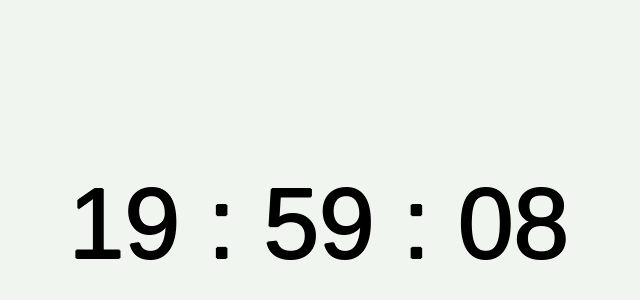
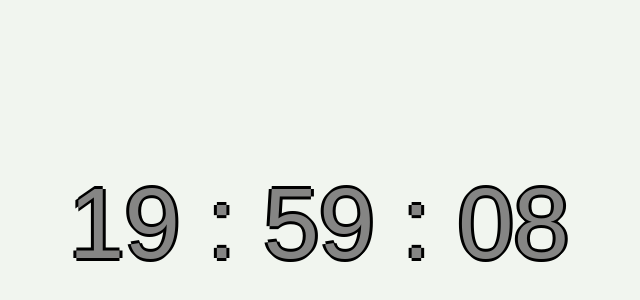
Before and after one commit to evelynweston/colorClock, a plain HTML site: page index.html in a window 1280 px wide. Shown: the part 184-484 px from the top of the page, without its empty margins (321-961 px from the left). Drawn offline with Linux system fonts and the light colour scheme; a web font is replaced by a local one.

Commit message:
Update index.html

```diff
--- a/index.html
+++ b/index.html
@@ -31,7 +31,8 @@ html, body {
   top: 50%;
   font-family: 'Marvel', sans-serif;
   margin-top: -50px;
-  text-shadow: -1px 0 black, 0 1px black, 1px 0 black, 0 -1px black;
+  text-shadow: -3px 0 black, 0 3px black, 3px 0 black, 0 -3px black;
+  color: rgba(147, 147, 146, 0.9);
 }
 </style>
 </head>
```
